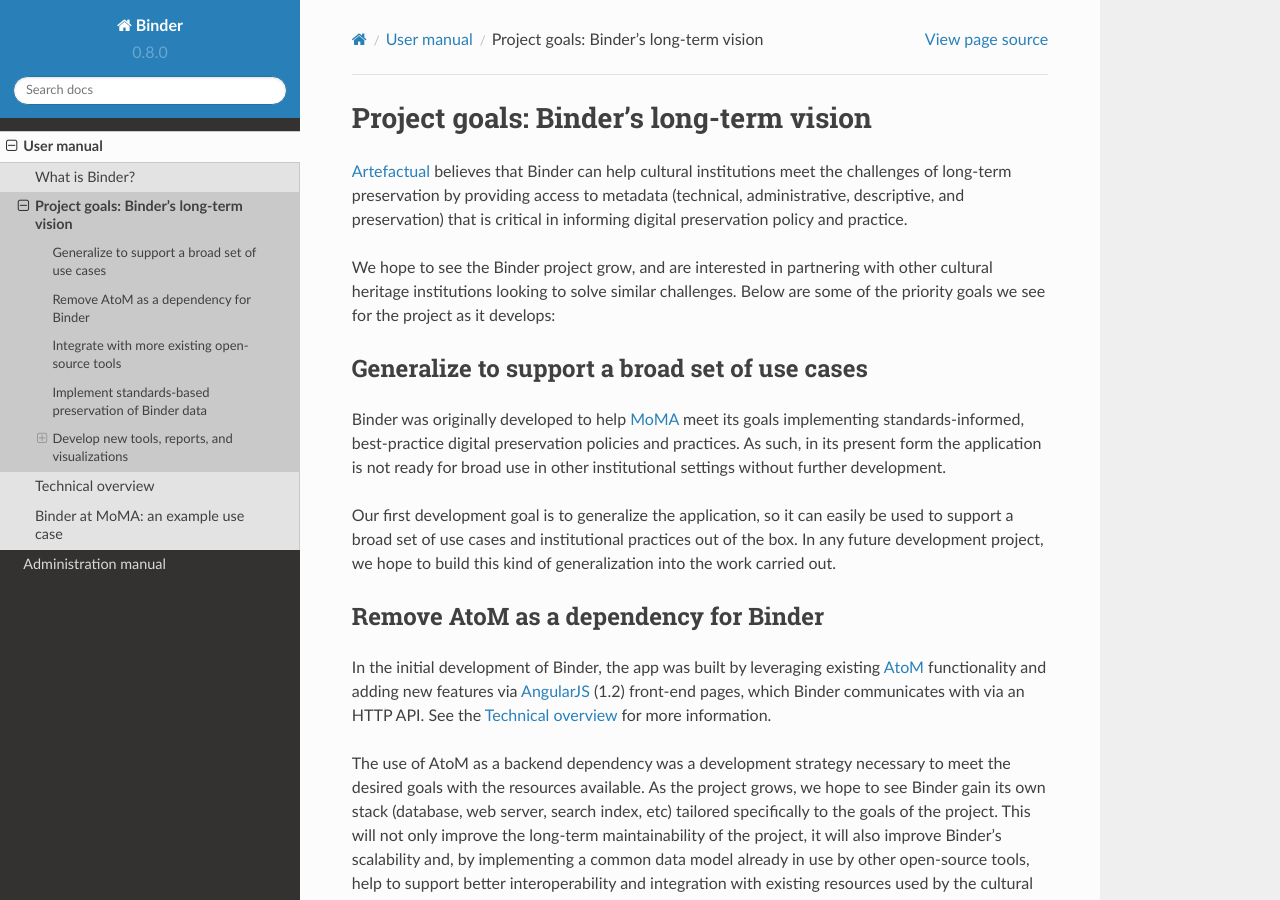
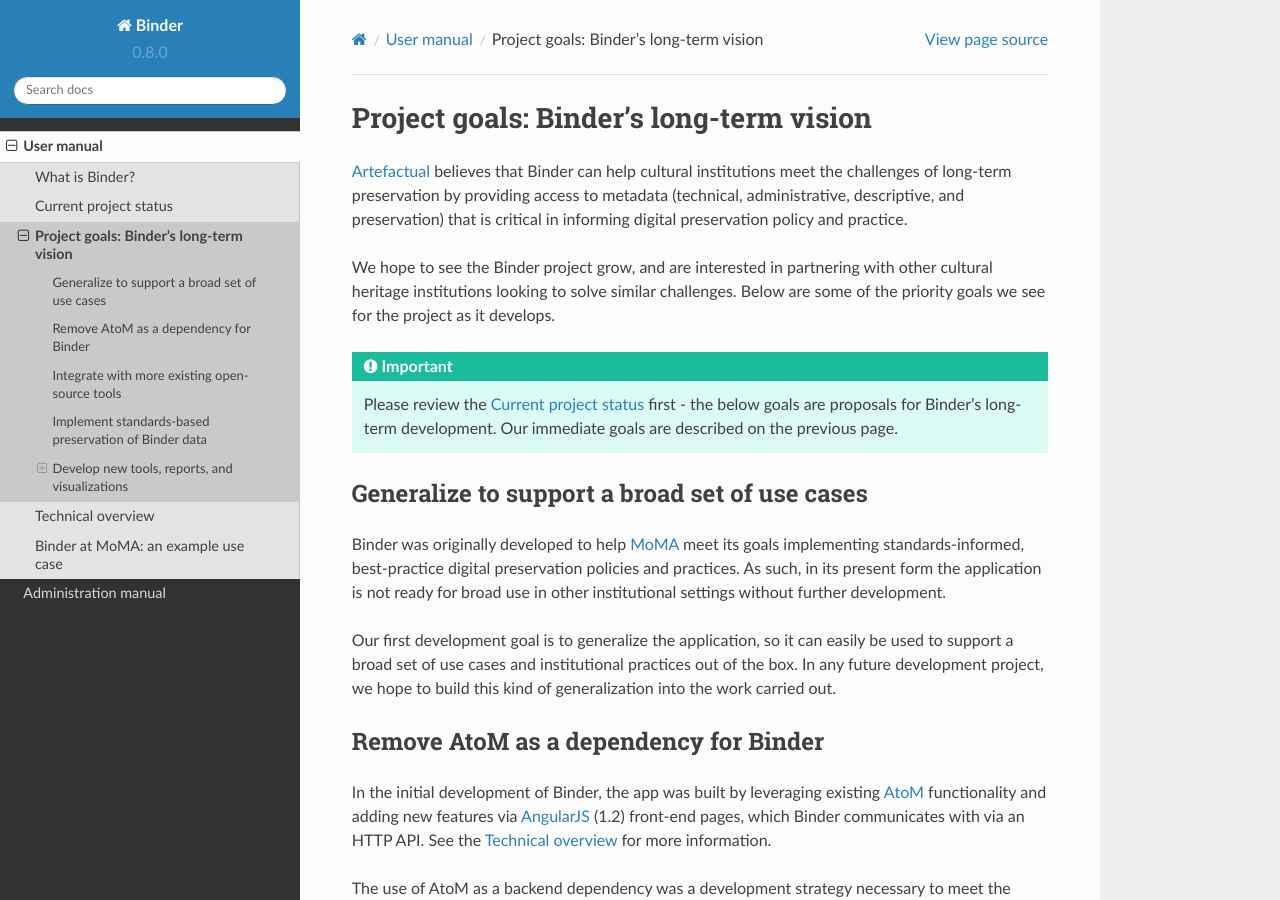
Before and after one commit to artefactual/binder-docs, a Sphinx documentation site: the page built from source/user-manual/overview/project-goals.rst, in a window 1280 px wide and 900 px high. Built offline with Sphinx 7.4.7 and the Read the Docs theme 2.0.0, drawn with Linux system fonts in a browser that asks for light colours; pages that are not in the unit, such as notebooks, are missing from menus.

Commit message:
add project status page

```diff
--- a/source/user-manual/index.rst
+++ b/source/user-manual/index.rst
@@ -18,6 +18,7 @@
 .. toctree::
 
    overview/intro
+   overview/project-status
    overview/project-goals
    overview/tech-overview
    overview/binder-moma
--- a/source/user-manual/overview/project-goals.rst
+++ b/source/user-manual/overview/project-goals.rst
@@ -21,7 +21,13 @@
 
 We hope to see the Binder project grow, and are interested in partnering with
 other cultural heritage institutions looking to solve similar challenges.
-Below are some of the priority goals we see for the project as it develops:
+Below are some of the priority goals we see for the project as it develops.
+
+.. IMPORTANT::
+
+   Please review the :ref:`project-status` first - the below goals are proposals
+   for Binder's long-term development. Our immediate goals are described on the
+   previous page.
 
 .. _goals-generalization:
 
```
Also changed, not shown: source/index.rst (+7 -1 lines), source/user-manual/overview/project-status.rst (added, +68 -0 lines).
